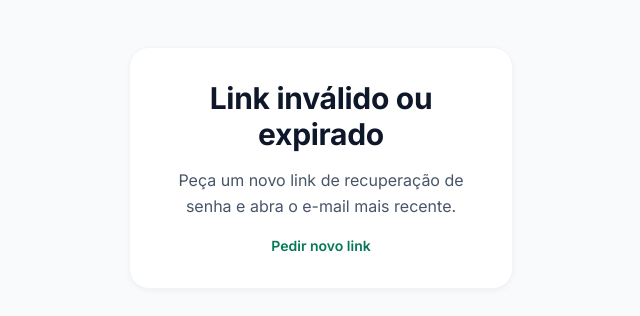
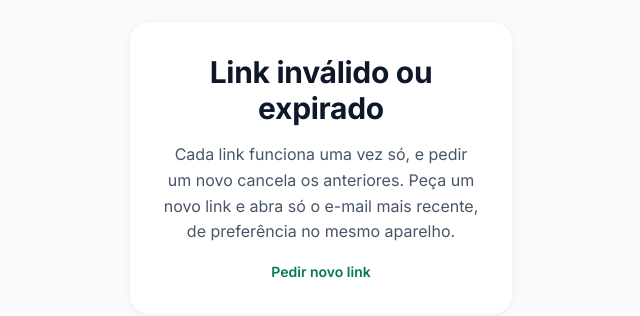
Before and after one commit to avexstudio00-lab/sistema-financeiro-calixto, a Next.js app: page /redefinir-senha in a window 1280 px wide. Shown: the part 232-548 px from the top of the page, without its empty margins (319-959 px from the left). Built offline with nearby package versions, Linux system fonts and the light colour scheme; no server answers.

Commit message:
Add files via upload

```diff
--- a/src/app/redefinir-senha/page.tsx
+++ b/src/app/redefinir-senha/page.tsx
@@ -103,7 +103,8 @@ export default function RedefinirSenhaPage() {
           <Card padding="lg" className="flex flex-col items-center gap-4 text-center">
             <h1 className="text-h2 text-foreground">Link inválido ou expirado</h1>
             <p className="text-body text-muted">
-              Peça um novo link de recuperação de senha e abra o e-mail mais recente.
+              Cada link funciona uma vez só, e pedir um novo cancela os anteriores. Peça um novo link e abra só o
+              e-mail mais recente, de preferência no mesmo aparelho.
             </p>
             <Link href="/esqueci-senha" className="text-small font-semibold text-primary-600">
               Pedir novo link
```
